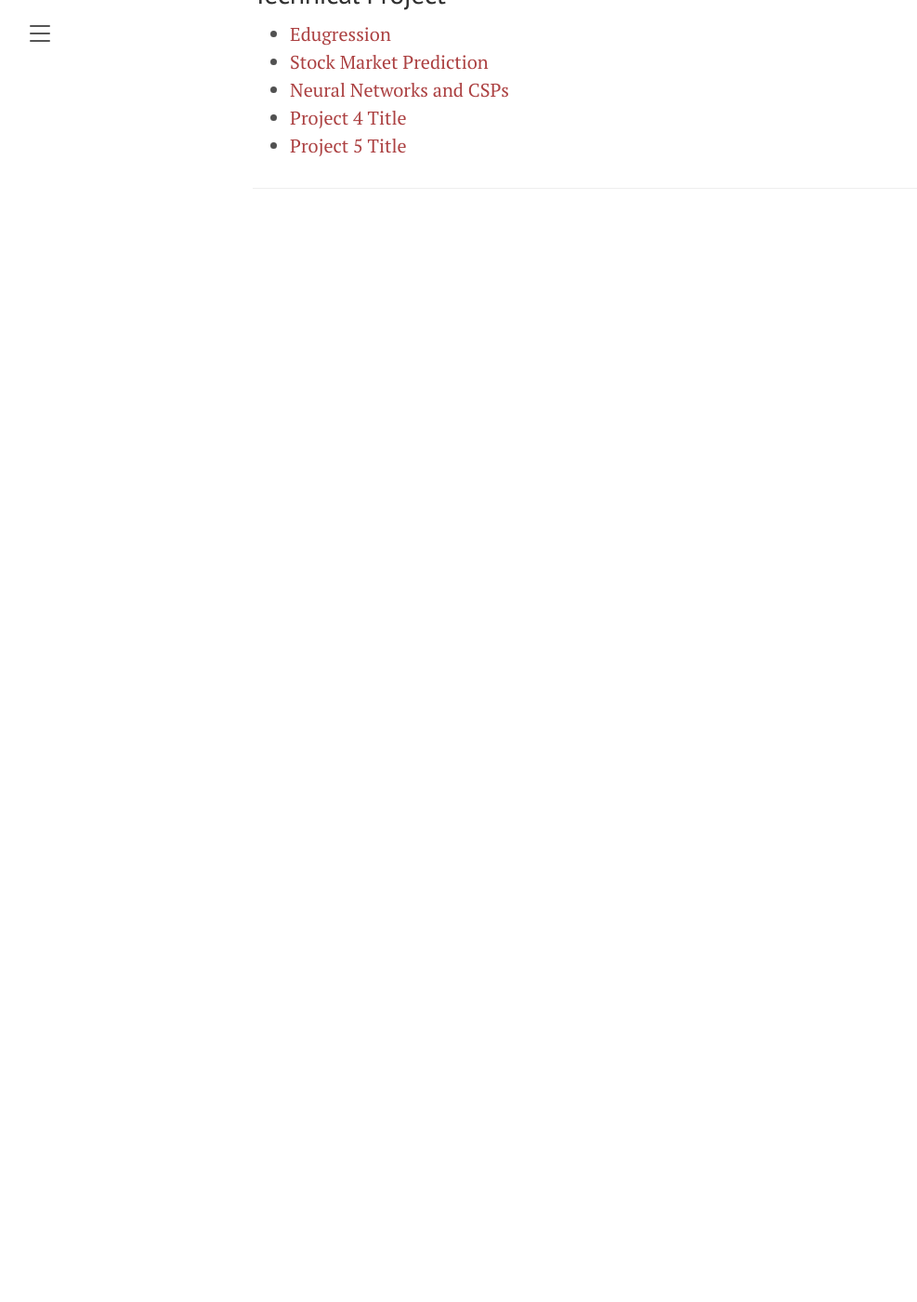
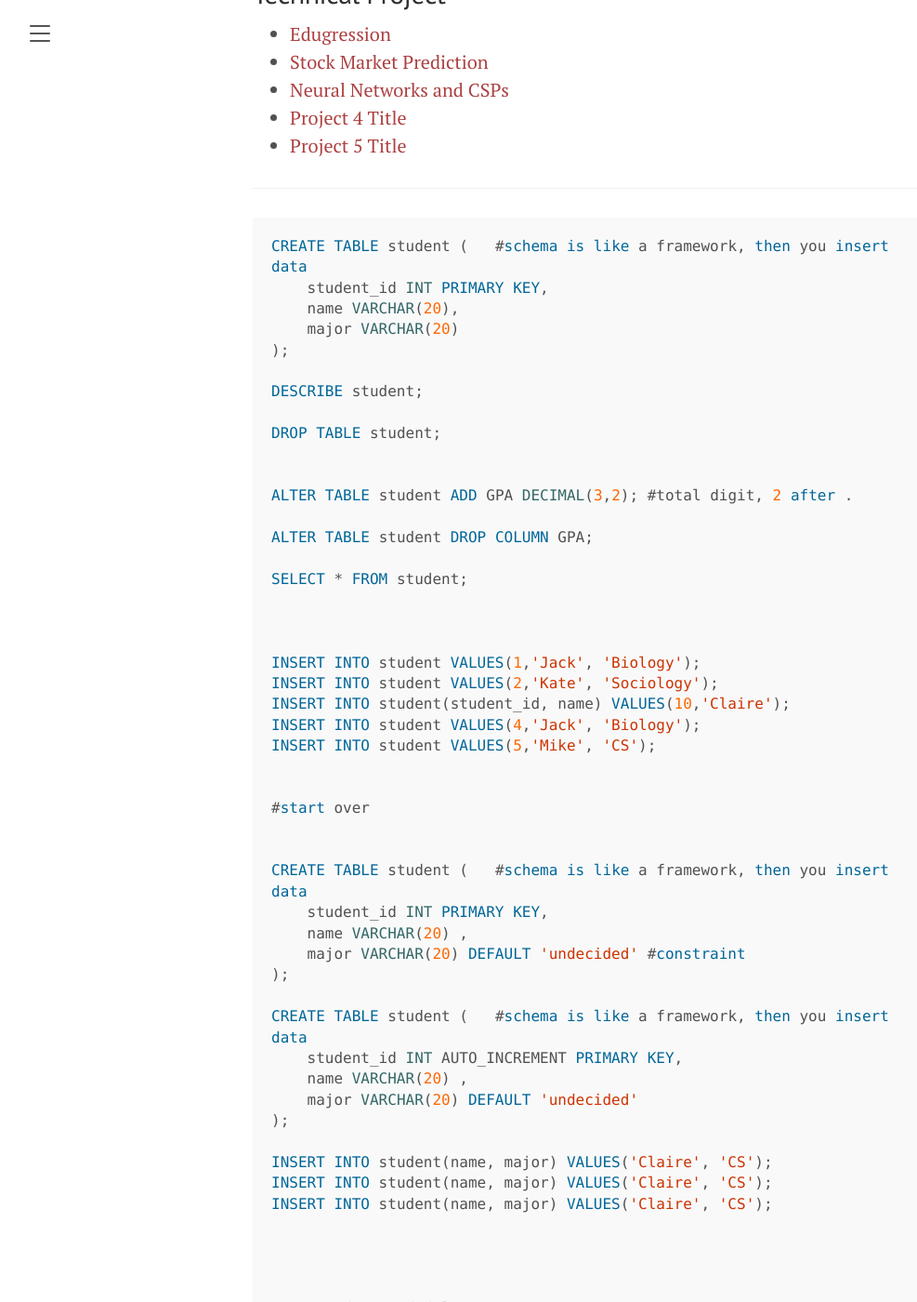
Before and after one commit to ddhangdd/ddhangdd.github.io, a Jekyll site: the page built from portfolio/index.md, in a window 1280 px wide and 1400 px high, scrolled down 270 px. Shown: the whole window at 93% size, without its empty margins (8-995 px from the left). Built offline with Jekyll 4.4.1, drawn with Linux system fonts in a browser that asks for light colours; before the commit the page ends 900 px from its top, so only the background shows below that; some of the changed text lies outside the part shown.

Commit message:
added SQL

````diff
--- a/portfolio/index.md
+++ b/portfolio/index.md
@@ -17,3 +17,104 @@
 - [Project 5 Title](http://example.com/)
 
 ---
+
+```sql
+CREATE TABLE student (   #schema is like a framework, then you insert data
+    student_id INT PRIMARY KEY,
+    name VARCHAR(20),
+    major VARCHAR(20)
+);
+
+DESCRIBE student;
+
+DROP TABLE student;
+
+
+ALTER TABLE student ADD GPA DECIMAL(3,2); #total digit, 2 after .
+
+ALTER TABLE student DROP COLUMN GPA;
+
+SELECT * FROM student;
+
+
+
+INSERT INTO student VALUES(1,'Jack', 'Biology');
+INSERT INTO student VALUES(2,'Kate', 'Sociology');
+INSERT INTO student(student_id, name) VALUES(10,'Claire');
+INSERT INTO student VALUES(4,'Jack', 'Biology');
+INSERT INTO student VALUES(5,'Mike', 'CS');
+
+
+#start over
+
+
+CREATE TABLE student (   #schema is like a framework, then you insert data
+    student_id INT PRIMARY KEY,
+    name VARCHAR(20) ,
+    major VARCHAR(20) DEFAULT 'undecided' #constraint
+);
+
+CREATE TABLE student (   #schema is like a framework, then you insert data
+    student_id INT AUTO_INCREMENT PRIMARY KEY,
+    name VARCHAR(20) ,
+    major VARCHAR(20) DEFAULT 'undecided'
+);
+
+INSERT INTO student(name, major) VALUES('Claire', 'CS');
+INSERT INTO student(name, major) VALUES('Claire', 'CS');
+INSERT INTO student(name, major) VALUES('Claire', 'CS');
+
+
+
+
+##----update and delete
+SELECT * FROM student;
+
+INSERT INTO student VALUES(1,'Jack', 'Biology');
+INSERT INTO student VALUES(2,'Kate', 'Sociology');
+INSERT INTO student VALUES(3,'Claire', 'CS');
+INSERT INTO student VALUES(4,'Jack', 'Biology');
+INSERT INTO student VALUES(5,'Mike', 'CS');
+
+#wow
+UPDATE student
+SET major = "Bio"
+WHERE major = "Biology";
+
+
+UPDATE student
+SET major = "Random major"
+WHERE student_id = "4";
+
+UPDATE student
+SET major = "Biochemistry"
+WHERE major = "Biology" OR major = "CS";
+
+UPDATE student
+SET name = "Tom", major = "Biochemistry"
+WHERE student_id = "4";
+
+UPDATE student
+SET major = "Undecided"; #apply to all data
+
+
+#------delete
+
+DELETE FROM student; #delete all row
+
+DELETE FROM student  #delete specific row
+WHERE student_id = 5;
+
+DELETE FROM student  #delete specific row
+WHERE major = 'undecided' AND name = "Tom";
+
+
+#---- basic queries e.g. select
+
+
+```
+
+
+
+
+---
````
Also changed, not shown: resources/index.md (+1 -1 lines).
